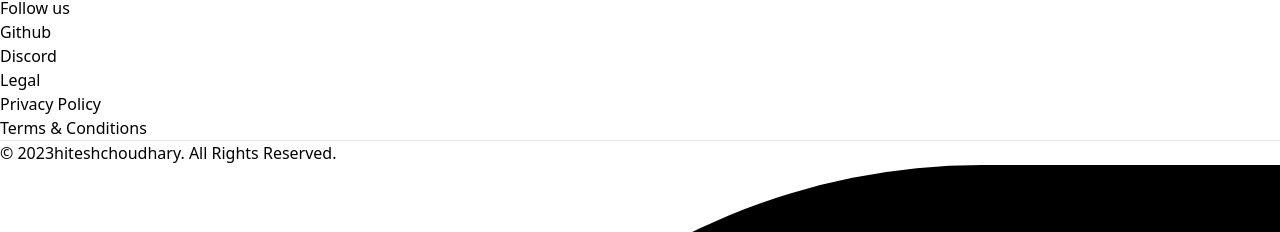
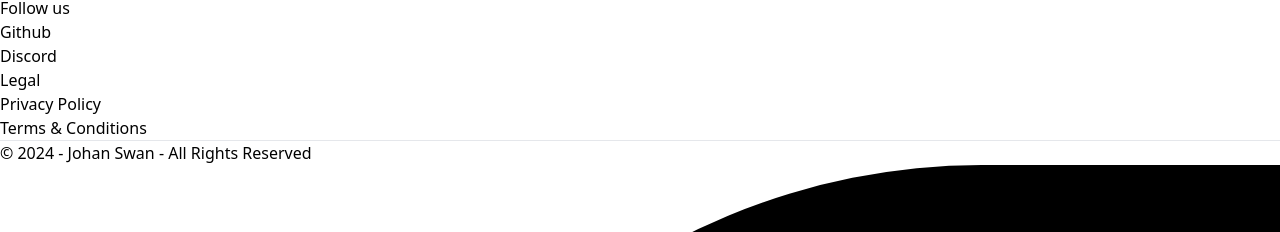
Before and after one commit to JohanSwannie/React-Exercise15, a React (Vite) app: page / in a window 1280 px wide. Shown: the part 1516-1748 px from the top of the page. Built offline with nearby package versions, Linux system fonts and the light colour scheme.

Commit message:
Update Footer JSX Component

```diff
--- a/src/components/Footer/Footer.jsx
+++ b/src/components/Footer/Footer.jsx
@@ -77,11 +77,7 @@
         <hr className="my-6 border-gray-200 sm:mx-auto lg:my-8" />
         <div className="sm:flex sm:items-center sm:justify-between">
           <span className="text-sm text-gray-500 sm:text-center">
-            © 2023
-            <a href="https://hiteshchoudhary.com/" className="hover:underline">
-              hiteshchoudhary
-            </a>
-            . All Rights Reserved.
+            © 2024 - Johan Swan - All Rights Reserved
           </span>
           <div className="flex mt-4 space-x-5 sm:justify-center sm:mt-0">
             <Link to="#" className="text-gray-500 hover:text-gray-900">
@@ -158,7 +154,6 @@
                   clip-rule="evenodd"
                 />
               </svg>
-              <span className="sr-only">Dribbble account</span>
             </Link>
           </div>
         </div>
```
